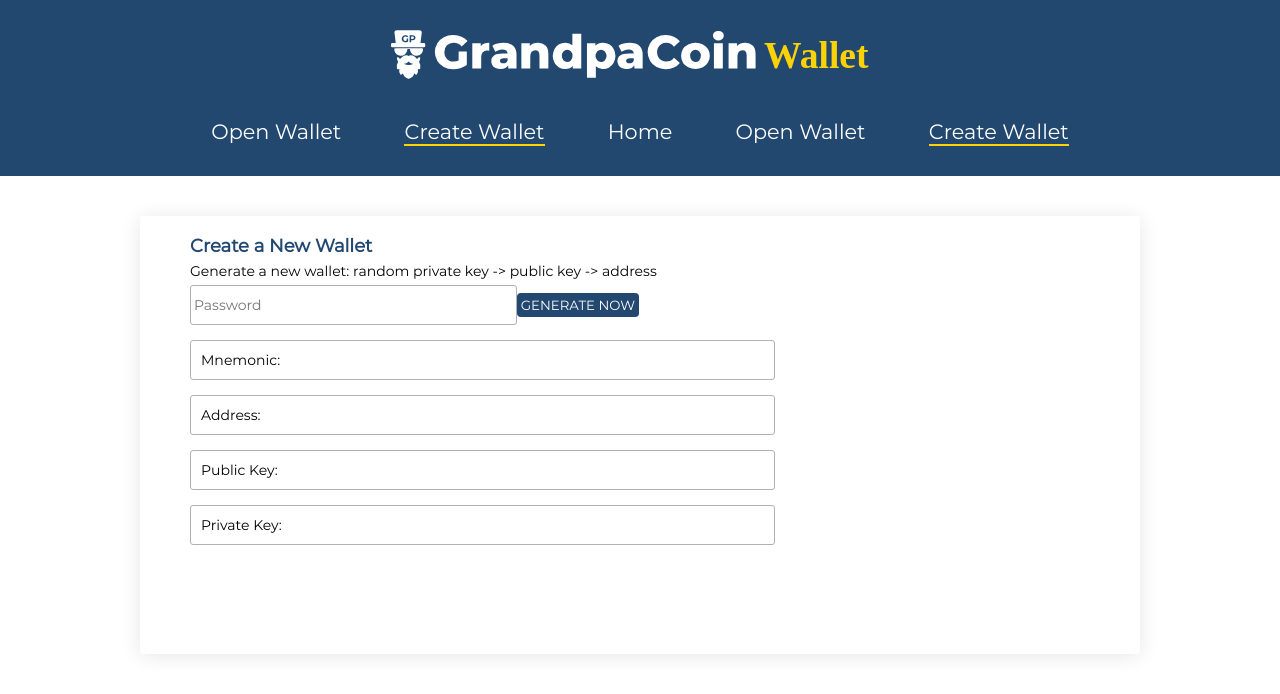
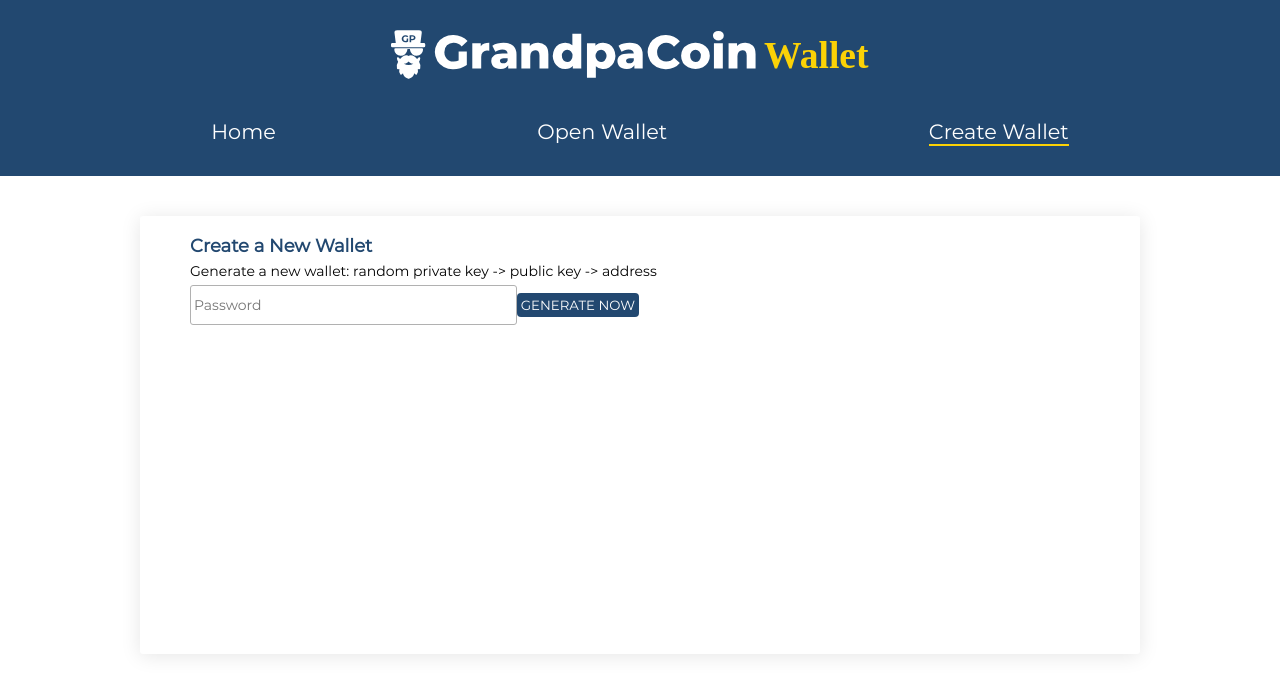
Before and after one commit to family-group/grandpacoin-wallet, a React (Create React App) app: page /create-wallet in a window 1280 px wide. Shown: the top 694 px of the page. Built offline with nearby package versions, Linux system fonts and the light colour scheme.

Commit message:
fixed header links

```diff
--- a/src/App.js
+++ b/src/App.js
@@ -38,15 +38,14 @@ class App extends React.Component {
 
   render() {
     Xhr.baseUrl = 'http://localhost:5555';
+    const { logged } = this.state;
     return (
       <Router>
         <LoggedContext.Provider value={this.state}>
           <Header />
           <Switch>
             {
-              routes.map((route, index) => {
-                return <Route key={index} {...route} />
-              })
+              routes(logged).map((route, index) => (<Route key={index} {...route} />))
             }
           </Switch>
         </LoggedContext.Provider>
--- a/src/components/CreateWallet.jsx
+++ b/src/components/CreateWallet.jsx
@@ -6,8 +6,9 @@ import LogAreaOutput from './LogAreaOutput';
 import utils from './../utils/functions';
 import Wallet from './../models/wallet';
 import { LoggedContext } from './../LoggedContext';
+import { withRouter } from 'react-router-dom';
+import Loader from './Loader';
 import './css/CreateWallet.css';
-import Loader from './Loader';
 
 class CreateWallet extends React.Component {
     constructor(props) {
@@ -34,10 +35,11 @@ class CreateWallet extends React.Component {
     createWallet() {
         const { password } = this.state;
         const { toggleLogged } = this.context;
+        const { history: { push } } = this.props;
         const mnemonic = utils.generateMnemonic();
         const wallet = new Wallet(mnemonic);
 
-        const { address, privateKey, publicKey } = wallet.account;
+        const { address, publicKey } = wallet.account;
 
         this.setState({
             disabled: true,
@@ -46,17 +48,15 @@ class CreateWallet extends React.Component {
         wallet.encrypt(password)
             .then(encryptWallet => {
                 localStorage.setItem('json', encryptWallet);
+                localStorage.setItem('publicAccount', JSON.stringify({ address, publicKey }));
 
                 this.setState({
-                    mnemonic,
-                    address,
-                    privateKey,
-                    publicKey,
                     password: '',
                     disabled: false,
                     loading: false,
                 });
                 toggleLogged();
+                push('/');
             })
             .catch(error => {
                 console.log(error)
@@ -108,12 +108,7 @@ class CreateWallet extends React.Component {
                             loading ?
                                 <Loader />
                                 : <LogAreaOutput
-                                    value={!error ? {
-                                        'Mnemonic': mnemonic,
-                                        'Address': address,
-                                        'Public Key': publicKey,
-                                        'Private Key': privateKey
-                                    } : { 'Error': error }}
+                                    value={error ? { 'Error': error } : {}}
                                     className={error ? 'log-area-output-error' : ''}
                                 />
                         }
@@ -126,4 +121,4 @@ class CreateWallet extends React.Component {
 
 CreateWallet.contextType = LoggedContext;
 
-export default CreateWallet;
+export default withRouter(props => (<CreateWallet {...props} />));
--- a/src/components/Header.jsx
+++ b/src/components/Header.jsx
@@ -49,31 +49,15 @@ class Header extends React.Component {
                     <img src={GrandpaLogo} className="grandpa-logo-header" alt="grandpa-logo" />
                 </div>
                 <nav className="header-menu">
-                    {
-                        !logged ?
-                            <React.Fragment>
-                                <div
-                                    onClick={() => dinamicTitle('Open Wallet')}
-                                    style={this.menuUnderline('/open-wallet')}
-                                >
-                                    <Link to="/open-wallet">Open Wallet</Link>
-                                </div>
-                                <div
-                                    onClick={() => dinamicTitle('Create Wallet')}
-                                    style={this.menuUnderline('/create-wallet')}>
-                                    <Link to="/create-wallet">Create Wallet</Link>
-                                </div>
-                            </React.Fragment>
-                            : null
-                    }
+                    <div
+                        onClick={() => dinamicTitle('Home')}
+                        style={this.menuUnderline('/')}
+                    >
+                        <Link to="/">Home</Link></div>
                     {
                         logged ?
                             <React.Fragment>
-                                <div
-                                    onClick={() => dinamicTitle('Home')}
-                                    style={this.menuUnderline('/')}
-                                >
-                                    <Link to="/">Home</Link></div>
+
                                 <div
                                     onClick={() => dinamicTitle('Account Balance')}
                                     style={this.menuUnderline('/account-balance')}
@@ -94,11 +78,7 @@ class Header extends React.Component {
                             </React.Fragment>
                             :
                             <React.Fragment>
-                                <div
-                                    onClick={() => dinamicTitle('Home')}
-                                    style={this.menuUnderline('/')}
-                                >
-                                    <Link to="/">Home</Link></div>
+
                                 <div
                                     onClick={() => dinamicTitle('Open Wallet')}
                                     style={this.menuUnderline('/open-wallet')}
--- a/src/components/OpenWallet.jsx
+++ b/src/components/OpenWallet.jsx
@@ -8,7 +8,8 @@ import { getWalletJSON } from './../utils/functions';
 import { validateMnemonic } from 'bip39';
 import Wallet from './../models/wallet';
 import Loader from './Loader';
-import './css/OpenWallet.css'
+import { withRouter } from 'react-router-dom';
+import './css/OpenWallet.css';
 
 class OpenWallet extends React.Component {
     constructor(props) {
@@ -55,12 +56,14 @@ class OpenWallet extends React.Component {
                 loading: false,
                 error: 'Invalid mnemonic'
             })
+            return;
         }
         this.openWalletWithMnemonic(mnemonic, password);
     }
 
     openWalletWithPassword(password) {
         const { encryptedWallet } = getWalletJSON();
+        const { history: { push } } = this.props;
         Wallet.fromEncryptedJSON(encryptedWallet, password)
             .then(decryptedWallet => {
                 const { address, privateKey, publicKey, } = decryptedWallet.account;
@@ -72,6 +75,7 @@ class OpenWallet extends React.Component {
                     disabled: false,
                     loading: false
                 });
+                push('/');
             })
             .catch(error => {
                 console.log(error);
@@ -86,6 +90,7 @@ class OpenWallet extends React.Component {
     openWalletWithMnemonic(mnemonic, password) {
         const { toggleLogged } = this.context;
         const wallet = new Wallet(mnemonic);
+        const { history: { push } } = this.props;
         const { account: { address, privateKey, publicKey } } = wallet;
         wallet.encrypt(password)
             .then(encryptWallet => {
@@ -101,7 +106,7 @@ class OpenWallet extends React.Component {
                     disabled: false,
                     loading: false
                 });
-
+                push('/');
                 toggleLogged();
             })
             .catch(error => {
@@ -179,4 +184,4 @@ class OpenWallet extends React.Component {
 
 OpenWallet.contextType = LoggedContext;
 
-export default OpenWallet;
+export default withRouter(props => (<OpenWallet {...props} />));
--- a/src/routes.js
+++ b/src/routes.js
@@ -5,7 +5,31 @@ import SendTransaction from './components/SendTransaction';
 import NotFound404 from './components/NotFound404';
 import OpenWallet from './components/OpenWallet';
 
-const routes = [
+export default function routes(logged) {
+    if (logged) {
+        return [
+            {
+                path: '/',
+                component: Home,
+                exact: true,
+            },
+            {
+                path: '/account-balance',
+                component: AccountBalance,
+                exact: true,
+            },
+            {
+                path: '/send-transaction',
+                component: SendTransaction,
+                exact: true,
+            },
+            {
+                path: '*',
+                component: NotFound404,
+            }
+        ];
+    }
+    return [
         {
             path: '/',
             component: Home,
@@ -22,20 +46,8 @@ const routes = [
             exact: true,
         },
         {
-        path: '/account-balance',
-        component: AccountBalance,
-        exact: true,
-    },
-    {
-        path: '/send-transaction',
-        component: SendTransaction,
-        exact: true,
-    },
-    {
             path: '*',
             component: NotFound404,
-    },
-
-];
-
-export default routes;
+        }
+    ]
+}
```
Lines whose indentation alone changed are shown as unchanged.
